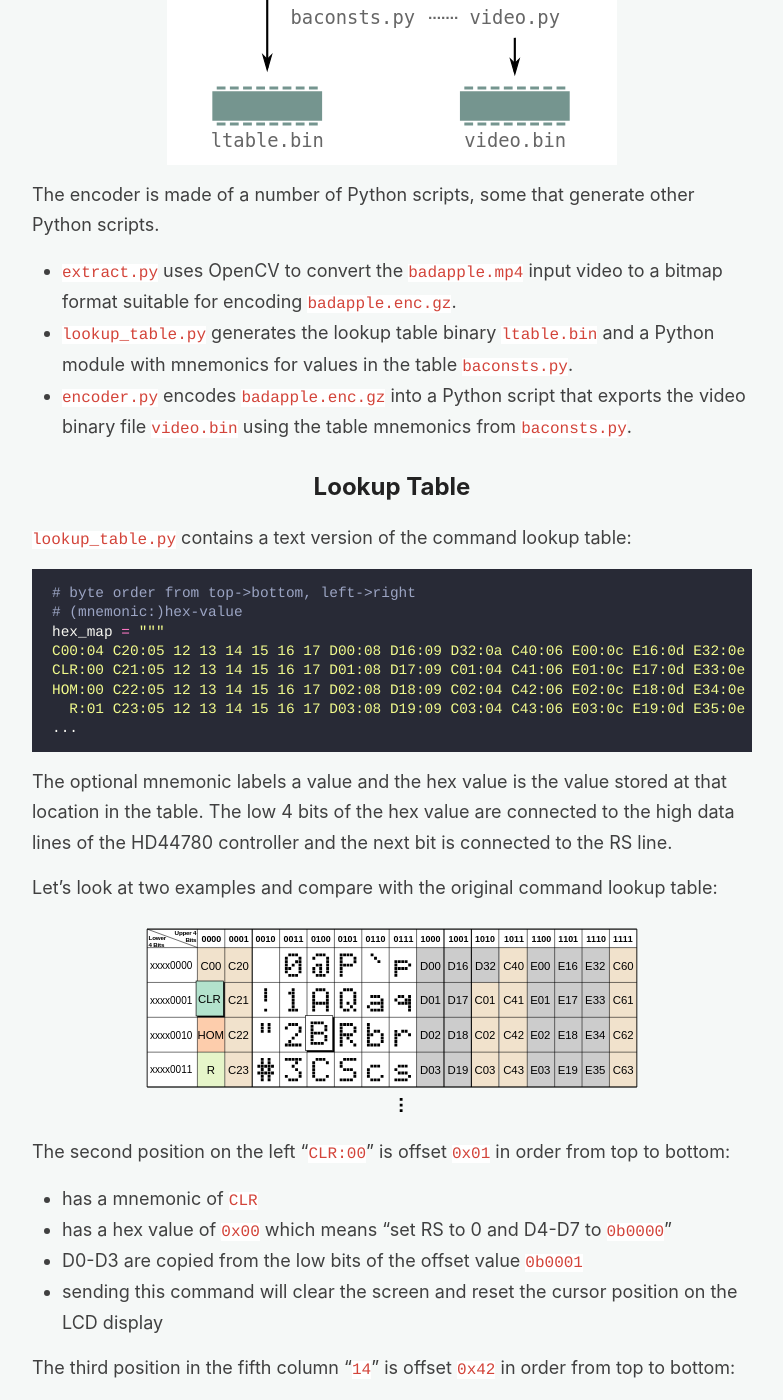
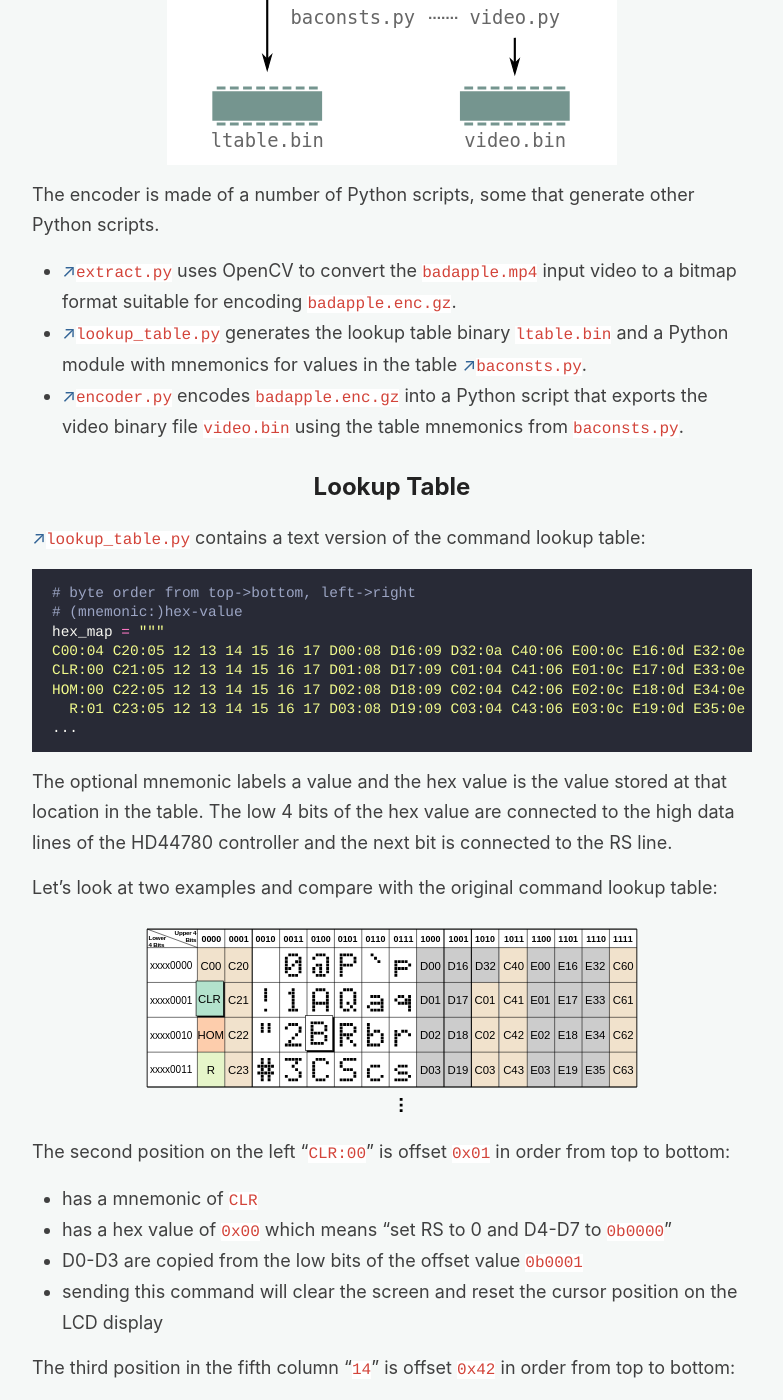
Before and after one commit to wardi/wardi.github.io, a Jekyll site: the page built from _pages/video_encoding.md, in a window 1280 px wide and 1400 px high, scrolled down 1414 px. Shown: the whole window, without its empty margins (248-1031 px from the left). Built offline with Jekyll 4.4.1, drawn with Linux system fonts in a browser that asks for light colours.

Commit message:
make code-formatted links easier to see

````diff
--- a/_pages/video_encoding.md
+++ b/_pages/video_encoding.md
@@ -25,20 +25,20 @@ to simulate a full bitmap display.
 The encoder is made of a number of Python scripts, some that generate
 other Python scripts.
 
-- [`extract.py`](https://github.com/wardi/cpu/blob/main/bad-apple/extract.py)
+- [↗`extract.py`](https://github.com/wardi/cpu/blob/main/bad-apple/extract.py)
   uses OpenCV to convert the `badapple.mp4` input video to a bitmap format suitable for
   encoding `badapple.enc.gz`.
-- [`lookup_table.py`](https://github.com/wardi/cpu/blob/main/bad-apple/lookup_table.py)
+- [↗`lookup_table.py`](https://github.com/wardi/cpu/blob/main/bad-apple/lookup_table.py)
   generates the lookup table binary `ltable.bin` and a Python module with mnemonics
   for values in the table
-  [`baconsts.py`](https://github.com/wardi/cpu/blob/main/bad-apple/baconsts.py).
-- [`encoder.py`](https://github.com/wardi/cpu/blob/main/bad-apple/encoder.py)
+  [↗`baconsts.py`](https://github.com/wardi/cpu/blob/main/bad-apple/baconsts.py).
+- [↗`encoder.py`](https://github.com/wardi/cpu/blob/main/bad-apple/encoder.py)
   encodes `badapple.enc.gz` into a Python script that exports the video binary file
   `video.bin` using the table mnemonics from `baconsts.py`.
 
 ## Lookup Table
 
-[`lookup_table.py`](https://github.com/wardi/cpu/blob/main/bad-apple/lookup_table.py)
+[↗`lookup_table.py`](https://github.com/wardi/cpu/blob/main/bad-apple/lookup_table.py)
 contains a text version of the command lookup table:
 
 ```python
@@ -77,7 +77,7 @@ The third position in the fifth column "`14`" is offset `0x42` in order from top
 
 All mnemonic offset values are exported from this table as simple variables in a
 Python module
-[`baconstants.py`](https://github.com/wardi/cpu/blob/main/bad-apple/baconstants.py):
+[↗`baconstants.py`](https://github.com/wardi/cpu/blob/main/bad-apple/baconstants.py):
 
 ```python
 C00 = b"\x00"
````
